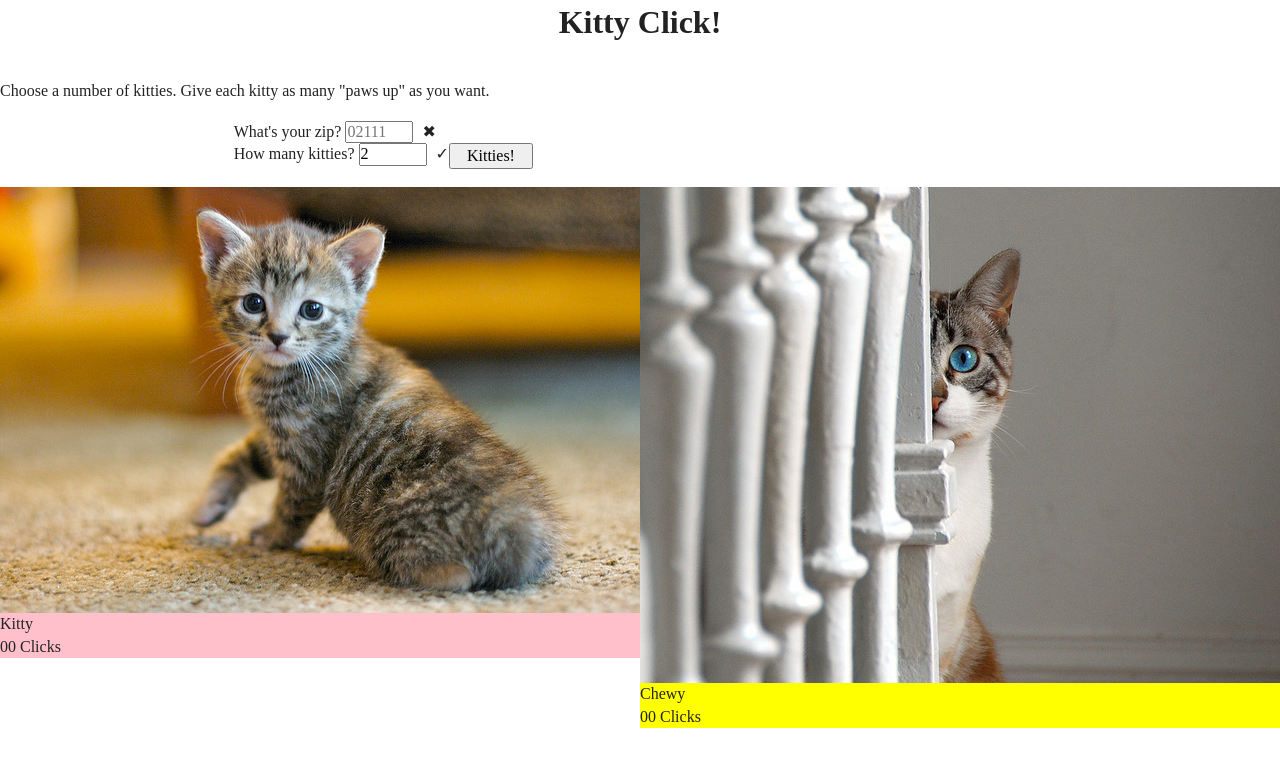
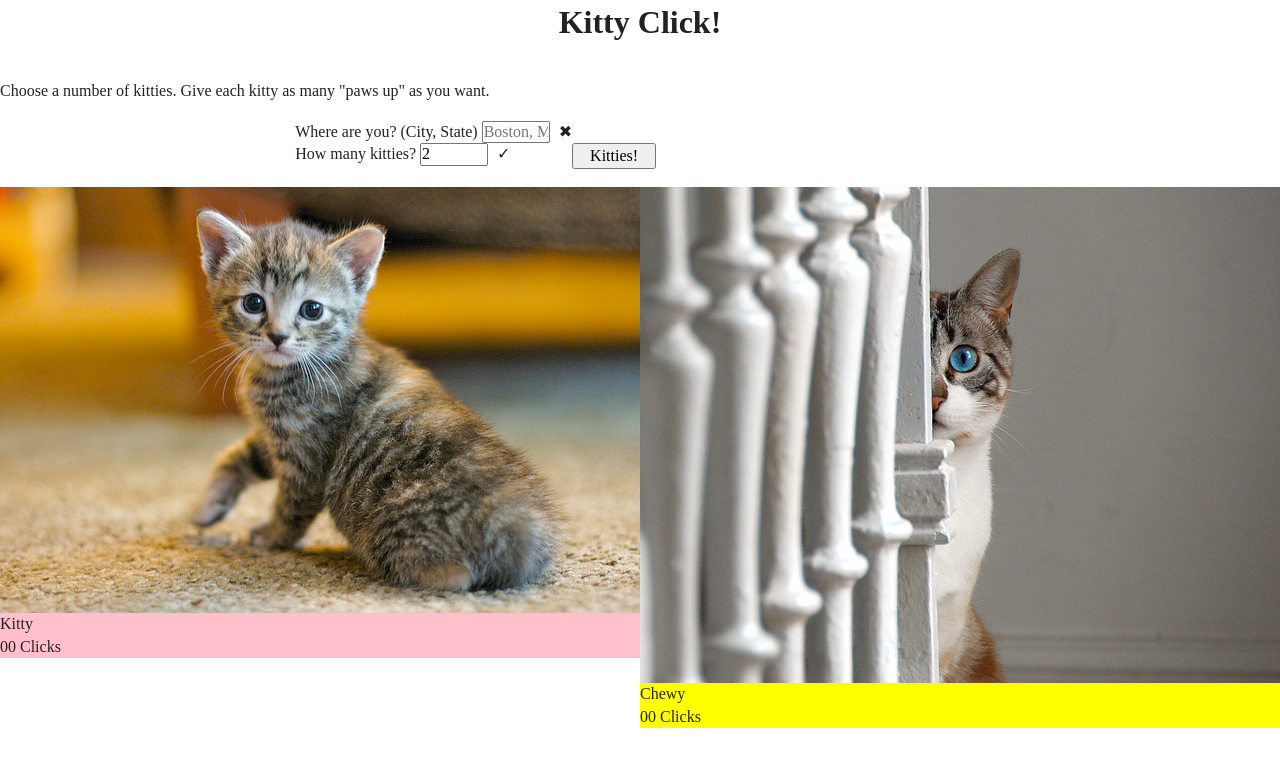
Before and after one commit to julianjohannesen/cat-clicker, a website: page index.html in a window 1280 px wide. Both pictures are taken after a click on the button "Kitties!". Shown: the top 766 px of the page. Drawn offline with Linux system fonts and the light colour scheme.

```diff
--- a/index.html
+++ b/index.html
@@ -20,14 +20,14 @@
         <p>Choose a number of kitties. Give each kitty as many "paws up" as you want.</p>
         <form id="form">
             <label for="location">
-                        What's your zip? <input name="location" id="location" type="text" placeholder="02111" pattern="[0-9]{5}" size="5" required>
-                        <span class="validity"></span>
-                      </label>
+                Where are you? (City, State) <input name="myLocation" id="myLocation" type="text" placeholder="Boston, MA" size="25" required>
+                <span class="validity"></span>
+            </label>
             <label for="catNum">
-              How many kitties? <input name="catNum" id="catNum" type="number" step="1" min="1" max="20" value="2" size="2" required>
-              <span class="validity"></span>
+                How many kitties? <input name="catNum" id="catNum" type="number" step="1" min="1" max="20" value="2" size="2" required>
+                <span class="validity"></span>
             </label>
-            <button type="button" name="catButton" id="catButton" >Kitties!</button>
+            <button type="button" name="catButton" id="catButton">Kitties!</button>
         </form>
         <section id="catSection">
             <figure id="cat1">
--- a/js/scripts-fetch.js
+++ b/js/scripts-fetch.js
@@ -47,38 +47,41 @@
 //     }
 // }
 
+const count = document.getElementById("catNum").value;
+const cityState = document.getElementById("myLocation").value.replace(/ +/g, "");/*?*/
 
-const paramsArray = [
-    "pet.find",
-    "add4fdca944ac818ef1bee3a08e0602b",
-    "json",
-    "full",
-    "Cat",
-    document.getElementById("catNum").value,
-    document.getElementById("location").value,
-];
+const params = {
+    method: "pet.find",
+    key: "add4fdca944ac818ef1bee3a08e0602b",
+    format: "json",
+    output: "full",
+    animal: "Cat",
+    count: count,
+    myLocation: cityState
+};
 
 // Request data from the cat API
 function sendRequest(){
 
     class BuildURL{
-        constructor(arr){
-            this.method = arr[0];
-            this.key = arr[1];
-            this.format = arr[2];
-            this.output = arr[3];
-            this.animal = arr[4];
-            this.count = arr[5];
-            this.location = arr[6]
+        constructor(params){
+            this.method = params.method;
+            this.key = params.key;
+            this.format = params.format;
+            this.output = params.output;
+            this.animal = params.animal;
+            this.count = params.count;
+            this.myLocation = params.myLocation;
         }
         // The PetFinder API uses JSONP to allow cross domain requests and does not support CORS, hence the callback argument
         build(){
-            return `https://api.petfinder.com/${this.method}?key=${this.key}&format=${this.format}&location=${this.location}&count=${this.count}`;
+            return encodeURI(`https://api.petfinder.com/${this.method}?key=${this.key}&format=${this.format}&location=${myLocation}&count=${this.count}`);
         }
     }
 
+    console.log(new BuildURL(params).build())
     // The Fetch API does not provide support for JSONP. fetchJsonp is part of the fetch-jsonp library which provides support for JSONP
-    fetchJsonp(new BuildURL(paramsArray).build(), {
+    fetchJsonp(new BuildURL(params).build(), {
         jsonpCallback: 'callback',
         timeout: 10000
       })
```
Also changed, not shown: package.json (added, +34 -0 lines), 2 other files.
